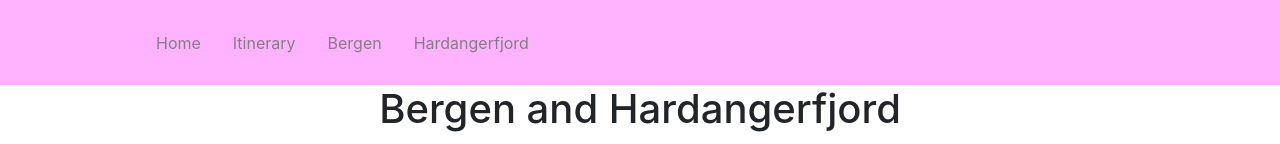
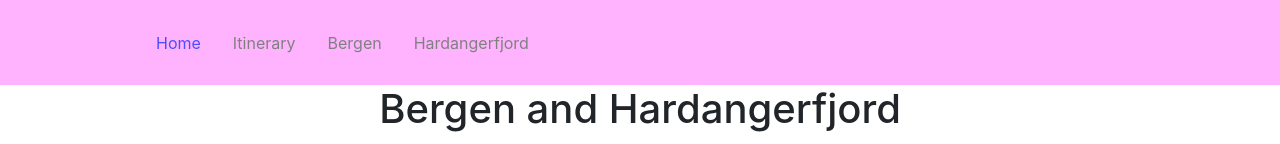
Before and after one commit to scassady8/Bergen_Hardangerfjord_Travel, a React (Create React App) app: page / in a window 1280 px wide. Shown: the top 144 px of the page. Built offline with nearby package versions, Linux system fonts and the light colour scheme.

Commit message:
Update index.js

```diff
--- a/src/components/Navbar/index.js
+++ b/src/components/Navbar/index.js
@@ -6,7 +6,7 @@ const Navbar = () => {
         <>
             <Nav>
                 <NavMenu>
-                    <NavLink to="/index" activeStyle>
+                    <NavLink to="/" activeStyle>
                         Home
                     </NavLink>
                     <NavLink to="/Itinerary" activeStyle>
```
